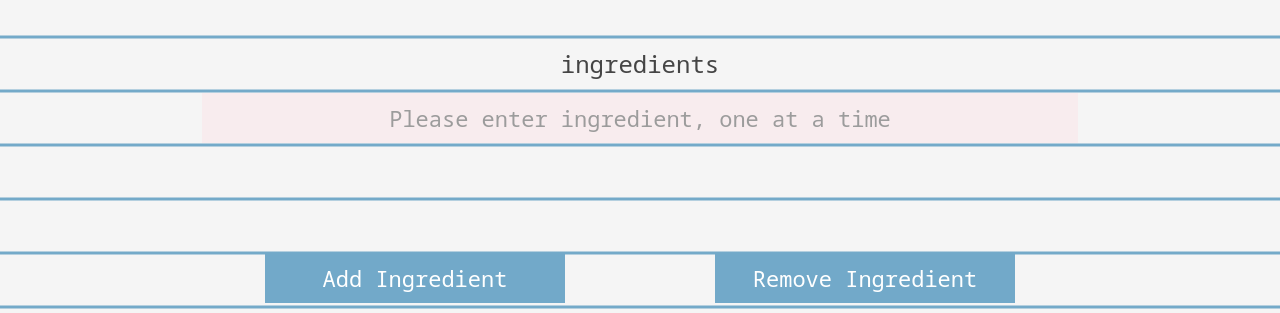
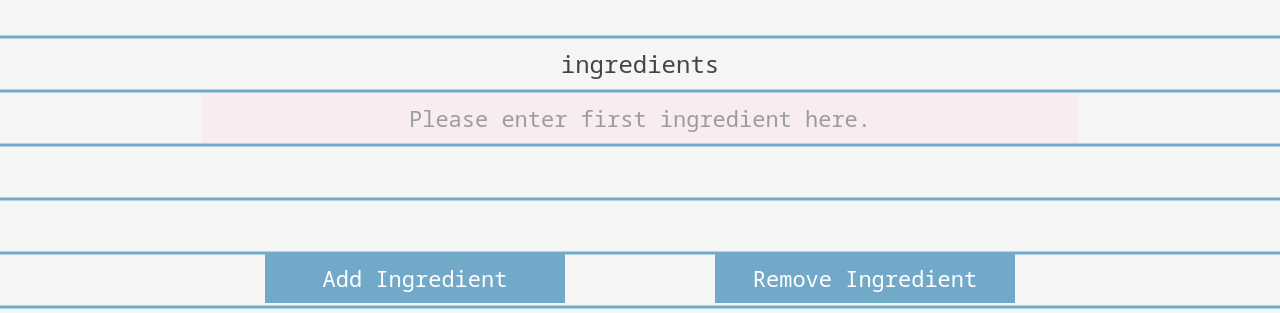
Before and after one commit to thomasmcquillan/the-bakers-crumbs, a Flask app: page /add_recipe in a window 1280 px wide. Shown: the part 501-814 px from the top of the page. Run offline with Flask 2, Linux system fonts and the light colour scheme; data that the repository does not hold is empty; some libraries are stand-ins or nearby versions.

Commit message:
Edit add recipe app route to fix 404 error

```diff
--- a/app.py
+++ b/app.py
@@ -165,10 +165,7 @@ def add_recipe():
             "created_by": session["user"]
         }
         mongo.db.recipes.insert_one(recipe)
-        flash("Recipe added successfully - thanks for sharing!")
-        username = mongo.db.users.find_one(
-            {"username": session["user"]})["username"]
-        recipes = list(mongo.db.recipes.find({"created_by": username}))
+        flash("Recipe successfully added!")
         return redirect(url_for("profile", username=username, recipes=recipes))
 
     categories = mongo.db.categories.find().sort("category_name", 1)
--- a/templates/add_recipe.html
+++ b/templates/add_recipe.html
@@ -30,7 +30,7 @@
             <h4 class="text-center">ingredients</h4>
             <div class="tbc-input" id="food-delivery">
                 <!-- Extra input fields added by custom js script will appear below this one -->
-                <input name="ingredients" type="text" class="ingredient-list" placeholder="Please enter ingredient, one at a time" minlength="3" required>
+                <input name="ingredients" type="text" class="ingredient-list" placeholder="Please enter first ingredient here." minlength="3" required>
                 <div class="food-basket"></div>
             </div>
         </div>
```
